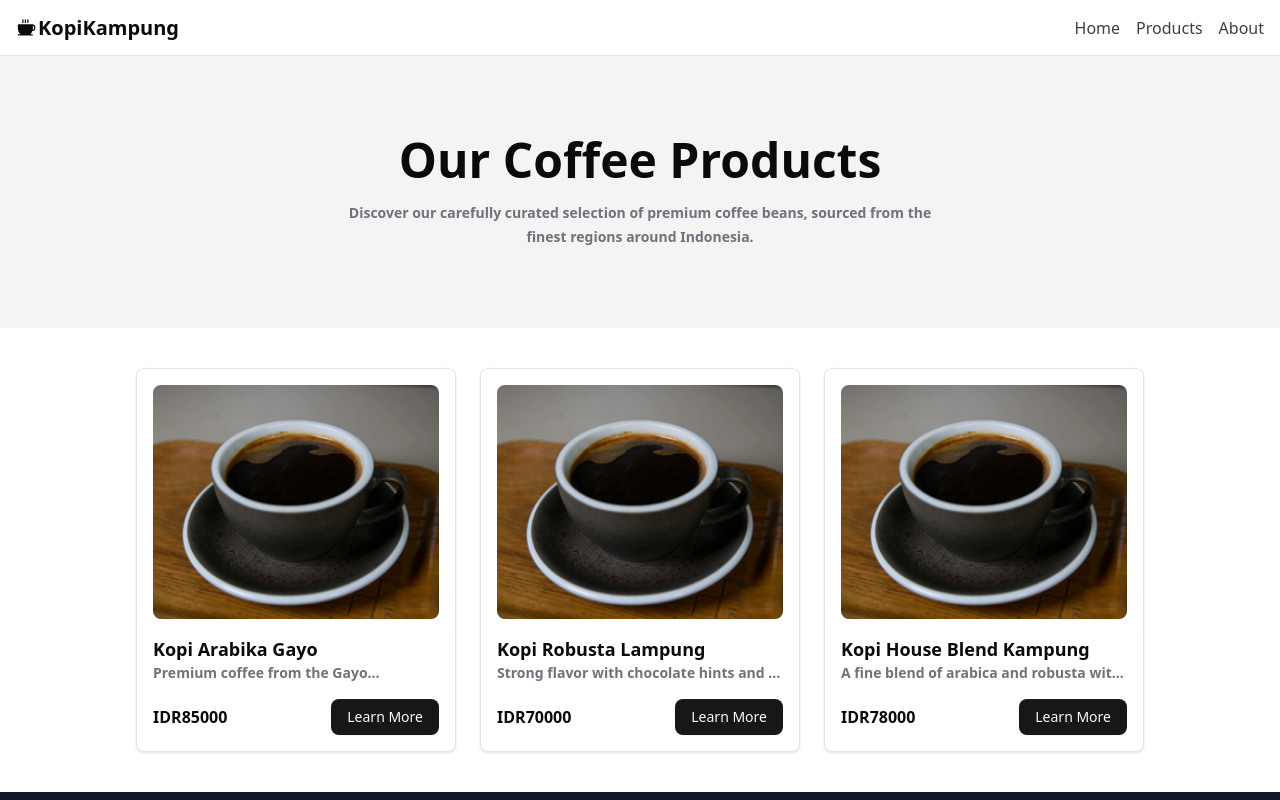
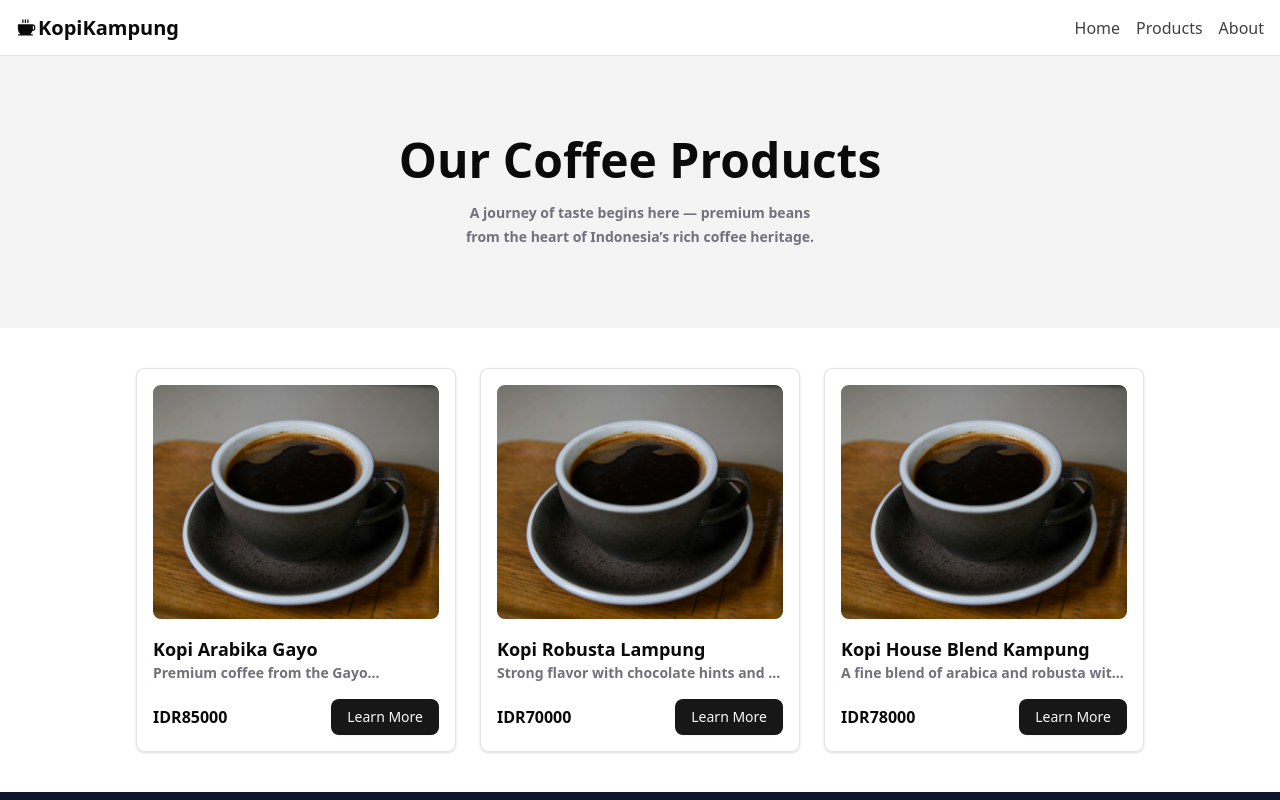
Before and after one commit to ditonatael/qbit-test, a Next.js app in the folder case03/: page /products in a window 1280 px wide. Shown: the top 800 px of the page. Built offline with nearby package versions, Linux system fonts and the light colour scheme; data requests are answered from the project's data file.

Commit message:
fix: products page description

```diff
--- a/case03/src/app/products/page.tsx
+++ b/case03/src/app/products/page.tsx
@@ -6,8 +6,8 @@ export default function Products() {
       <div className="py-20 text-center">
         <h2 className="text-5xl font-semibold mb-4">Our Coffee Products</h2>
         <span className="text-sm font-semibold text-zinc-500">
-          Discover our carefully curated selection of premium coffee beans,
-          sourced from the <br /> finest regions around Indonesia.
+          A journey of taste begins here — premium beans <br /> from the heart
+          of Indonesia’s rich coffee heritage.
         </span>
       </div>
       <ProductList />
```
